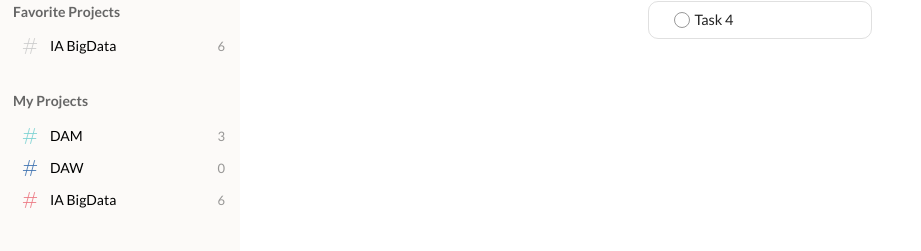
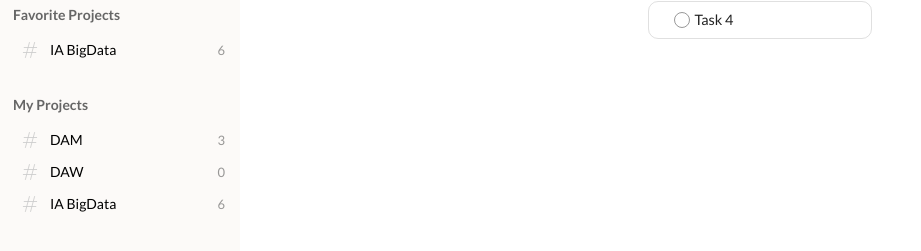
Before and after one commit to DavMunHer/TWDist-Desktop, an Angular app: page /#/ in a window 1280 px wide. Shown: the part 209-460 px from the top of the page, without its empty margins (0-921 px from the left). Built offline with nearby package versions, Linux system fonts and the light colour scheme.

Commit message:
feat: projects menu section working fine!

```diff
--- a/src/app/components/sidebar/menu-section/menu-section.component.html
+++ b/src/app/components/sidebar/menu-section/menu-section.component.html
@@ -1,6 +1,10 @@
-<div class="menu-section menu-navigation">
+<div class="menu-section" [ngClass]="{'menu-projects': showPlusIcon()}">
     <div class="title-section sidebar-hover">
         <span class="menu-title">{{menuSectionInfo().title}}</span>
+        <div>
+            @if (showPlusIcon()) {
+                <ng-container [ngTemplateOutlet]="plusIcon"></ng-container>
+            }
             <svg class="ico" width="20px" height="20px" viewBox="0 0 24 24" fill="none" xmlns="http://www.w3.org/2000/svg">
                 <g id="SVGRepo_bgCarrier" stroke-width="0"></g>
                 <g id="SVGRepo_tracerCarrier" stroke-linecap="round" stroke-linejoin="round"></g>
@@ -10,6 +14,7 @@
                     fill="#5559"></path>
                 </g>
             </svg>
+        </div>
     </div>
     <ul>
         @for (item of menuSectionInfo().items; track $index) {
@@ -69,11 +74,22 @@
 
 
 <ng-template #projectIcon>
-    <svg width="20px" height="20px" viewBox="0 0 24 24" xmlns="http://www.w3.org/2000/svg" fill="none"
-        stroke="#ccc" stroke-width="1" stroke-linecap="round" stroke-linejoin="round">
+    <svg width="20px" height="20px" viewBox="0 0 24 24" xmlns="http://www.w3.org/2000/svg" fill="none" stroke="#ccc"
+        stroke-width="1" stroke-linecap="round" stroke-linejoin="round">
         <path d="M5 9H20" />
         <path d="M4 15H19" />
         <path d="M17.52 3L12.69 21" />
         <path d="M6.48 21L11.31 3" />
     </svg>
 </ng-template>
+
+<ng-template #plusIcon>
+    <svg class="ico" width="18px" height="18px" viewBox="0 0 24 24" fill="none" xmlns="http://www.w3.org/2000/svg">
+        <g id="SVGRepo_bgCarrier" stroke-width="0"></g>
+        <g id="SVGRepo_tracerCarrier" stroke-linecap="round" stroke-linejoin="round"></g>
+        <g id="SVGRepo_iconCarrier">
+            <path d="M4 12H20M12 4V20" stroke="#5559" stroke-width="2" stroke-linecap="round" stroke-linejoin="round">
+            </path>
+        </g>
+    </svg>
+</ng-template>
--- a/src/app/components/sidebar/menu-section/menu-section.component.ts
+++ b/src/app/components/sidebar/menu-section/menu-section.component.ts
@@ -1,13 +1,14 @@
 import { Component, input } from '@angular/core';
 import { TWDSidebarMenu } from '../../../types/sidebar/sidebar-menu';
-import { NgTemplateOutlet } from '@angular/common';
+import { NgClass, NgTemplateOutlet, NgComponentOutlet } from '@angular/common';
 
 @Component({
   selector: 'sidebar-menu-section',
-  imports: [NgTemplateOutlet],
+  imports: [NgTemplateOutlet, NgClass, NgComponentOutlet],
   templateUrl: './menu-section.component.html',
   styleUrl: './menu-section.component.css'
 })
 export class MenuSectionComponent {
   public menuSectionInfo = input.required<TWDSidebarMenu>()
+  public showPlusIcon = input<boolean>(false)
 }
--- a/src/app/components/sidebar/sidebar.component.html
+++ b/src/app/components/sidebar/sidebar.component.html
@@ -50,50 +50,7 @@
 
       <sidebar-menu-section [menuSectionInfo]="favoriteMenuSectionInfo()"/>
 
-      <div class="menu-section menu-projects">
-        <div class="title-section sidebar-hover">
-          <span class="menu-title">My Projects</span>
-          <div>
-            <svg class="ico" width="18px" height="18px" viewBox="0 0 24 24" fill="none"
-              xmlns="http://www.w3.org/2000/svg">
-              <g id="SVGRepo_bgCarrier" stroke-width="0"></g>
-              <g id="SVGRepo_tracerCarrier" stroke-linecap="round" stroke-linejoin="round"></g>
-              <g id="SVGRepo_iconCarrier">
-                <path d="M4 12H20M12 4V20" stroke="#5559" stroke-width="2" stroke-linecap="round"
-                  stroke-linejoin="round"></path>
-              </g>
-            </svg>
-            <svg class="ico" width="20px" height="20px" viewBox="0 0 24 24" fill="none"
-              xmlns="http://www.w3.org/2000/svg">
-              <g id="SVGRepo_bgCarrier" stroke-width="0"></g>
-              <g id="SVGRepo_tracerCarrier" stroke-linecap="round" stroke-linejoin="round"></g>
-              <g id="SVGRepo_iconCarrier">
-                <path
-                  d="M5.70711 9.71069C5.31658 10.1012 5.31658 10.7344 5.70711 11.1249L10.5993 16.0123C11.3805 16.7927 12.6463 16.7924 13.4271 16.0117L18.3174 11.1213C18.708 10.7308 18.708 10.0976 18.3174 9.70708C17.9269 9.31655 17.2937 9.31655 16.9032 9.70708L12.7176 13.8927C12.3271 14.2833 11.6939 14.2832 11.3034 13.8927L7.12132 9.71069C6.7308 9.32016 6.09763 9.32016 5.70711 9.71069Z"
-                  fill="#5559"></path>
-              </g>
-            </svg>
-          </div>
-
-        </div>
-        <ul>
-          @for (project of projects(); track $index) {
-          <li class="sidebar-hover">
-            <div class="project-start">
-              <svg width="20px" height="20px" viewBox="0 0 24 24" xmlns="http://www.w3.org/2000/svg" fill="none"
-                [attr.stroke]="colors()[$index]" stroke-width="1" stroke-linecap="round" stroke-linejoin="round">
-                <path d="M5 9H20" />
-                <path d="M4 15H19" />
-                <path d="M17.52 3L12.69 21" />
-                <path d="M6.48 21L11.31 3" />
-              </svg>
-              <span>{{project.name}}</span>
-            </div>
-            <span class="pending-tasks">{{project.pendingTasks}}</span>
-          </li>
-          }
-        </ul>
-      </div>
+      <sidebar-menu-section [showPlusIcon]="true" [menuSectionInfo]="projectsMenuSectionInfo()" />
     </div>
   </div>
 </div>
--- a/src/app/components/sidebar/sidebar.component.ts
+++ b/src/app/components/sidebar/sidebar.component.ts
@@ -69,4 +69,11 @@ export class SidebarComponent {
         return { name: p.name, pendingTasks: p.pendingTasks, icon: 'project' };
       }),
   });
+
+  protected projectsMenuSectionInfo = signal<TWDSidebarMenu>({
+    title: 'My Projects',
+    items: this.projects().map((p) => {
+      return { name: p.name, pendingTasks: p.pendingTasks, icon: 'project' };
+    }),
+  });
 }
```
Lines whose indentation alone changed are shown as unchanged.
